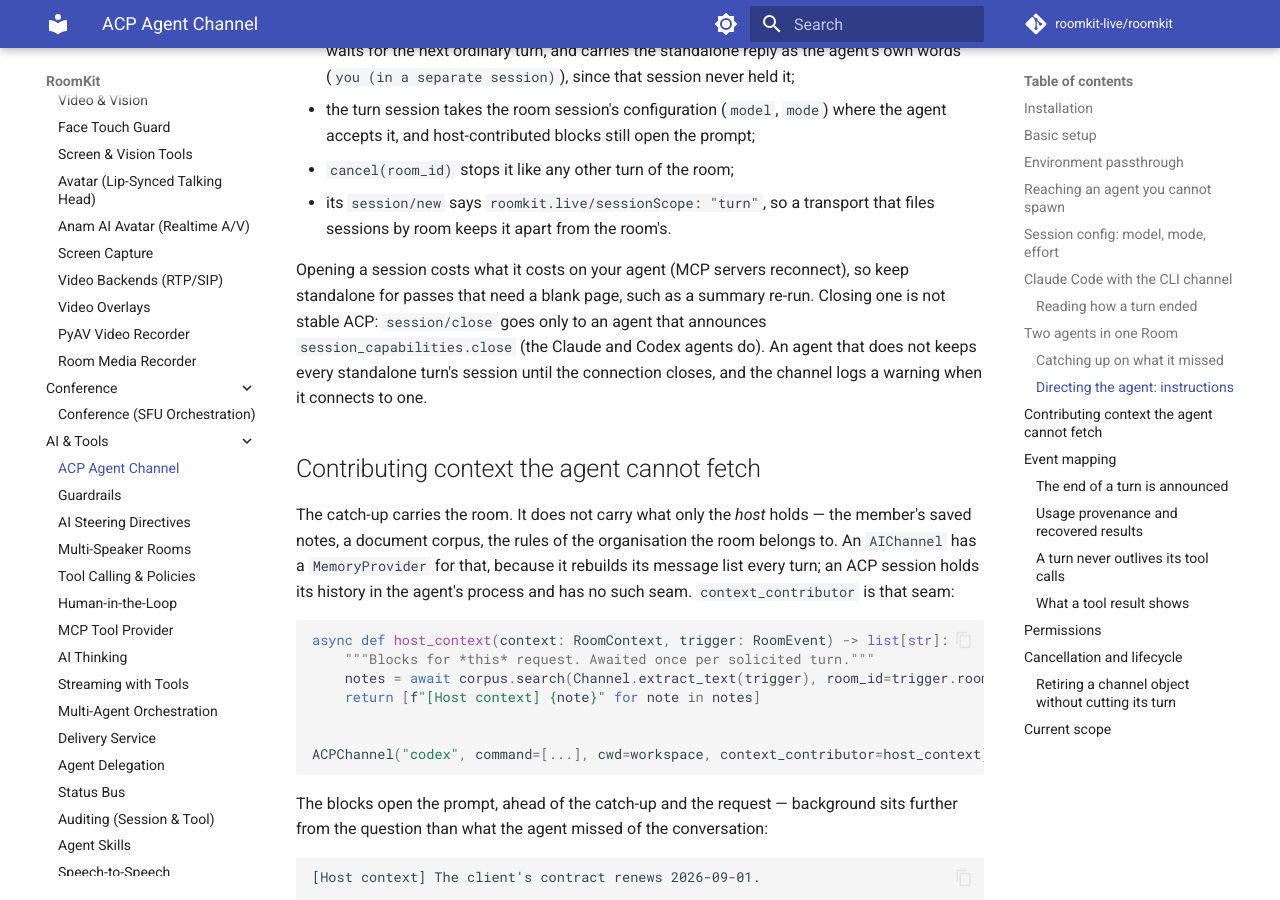
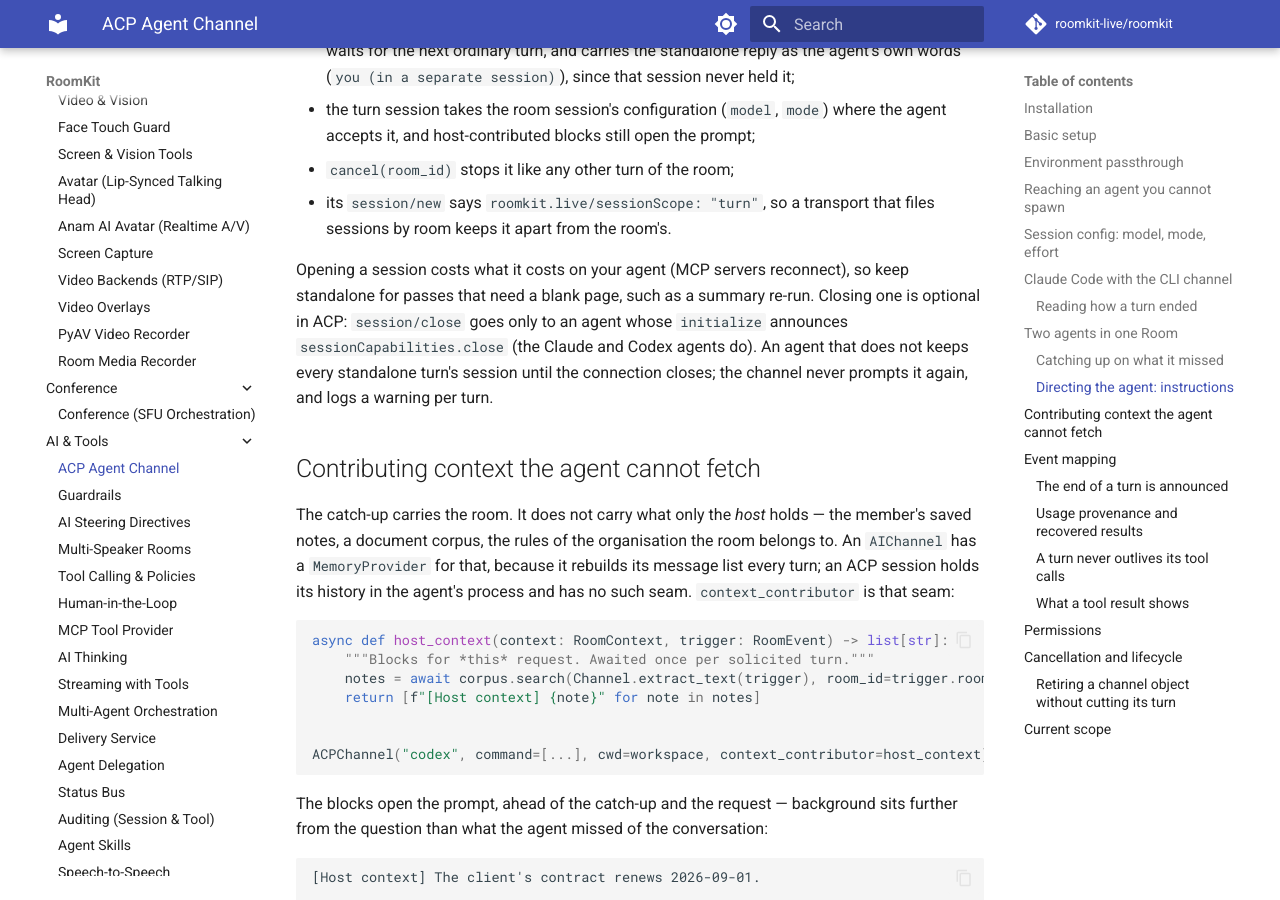
Before and after one commit to roomkit-live/roomkit-docs, an MkDocs documentation site: the page built from docs/guides/acp-channel.md, in a window 1280 px wide and 900 px high, scrolled down 8344 px. Built offline with MkDocs 1.6.1 and Material for MkDocs 9.7.7, drawn with Linux system fonts in a browser that asks for light colours; comment, search, counter and statistics services are not loaded; some of the changed text lies outside the part shown.

Commit message:
docs(acp): close_session never raises, and session/close goes only to an agent announcing it, per review (RMK-225)

````diff
--- a/docs/guides/acp-channel.md
+++ b/docs/guides/acp-channel.md
@@ -430,10 +430,11 @@ session opened for that turn and closed after it:
 
 Opening a session costs what it costs on your agent (MCP servers reconnect), so
 keep standalone for passes that need a blank page, such as a summary re-run.
-Closing one is not stable ACP: `session/close` goes only to an agent that
-announces `session_capabilities.close` (the Claude and Codex agents do). An agent
-that does not keeps every standalone turn's session until the connection
-closes, and the channel logs a warning when it connects to one.
+Closing one is optional in ACP: `session/close` goes only to an agent whose
+`initialize` announces `sessionCapabilities.close` (the Claude and Codex agents
+do). An agent that does not keeps every standalone turn's session until the
+connection closes; the channel never prompts it again, and logs a warning per
+turn.
 
 ## Contributing context the agent cannot fetch
 
@@ -758,12 +759,18 @@ permission options it presents.
 # Notify the agent that the active turn should stop.
 cancelled = await agent.cancel("coding-session")
 
-# Close one Room's ACP session but keep the process for other Rooms.
+# Forget one Room's ACP session but keep the process for other Rooms.
 closed = await agent.close_session("coding-session")
 
 # RoomKit.close() closes all sessions and the subprocess.
 await kit.close()
 ```
+
+`close_session` forgets the session whatever the agent answers, and never
+raises for a refused close: `session/close` goes only to an agent that announces
+it, and one that does not keeps the session until the connection closes. A
+custom transport whose `initialize` reply carries no `agent_capabilities` at
+all keeps receiving it; a relay that needs it to drop a session announces it.
 
 Session identifiers are process-local in this first implementation. A restart
 creates new sessions; persistent ACP load/resume is not yet enabled.
````
